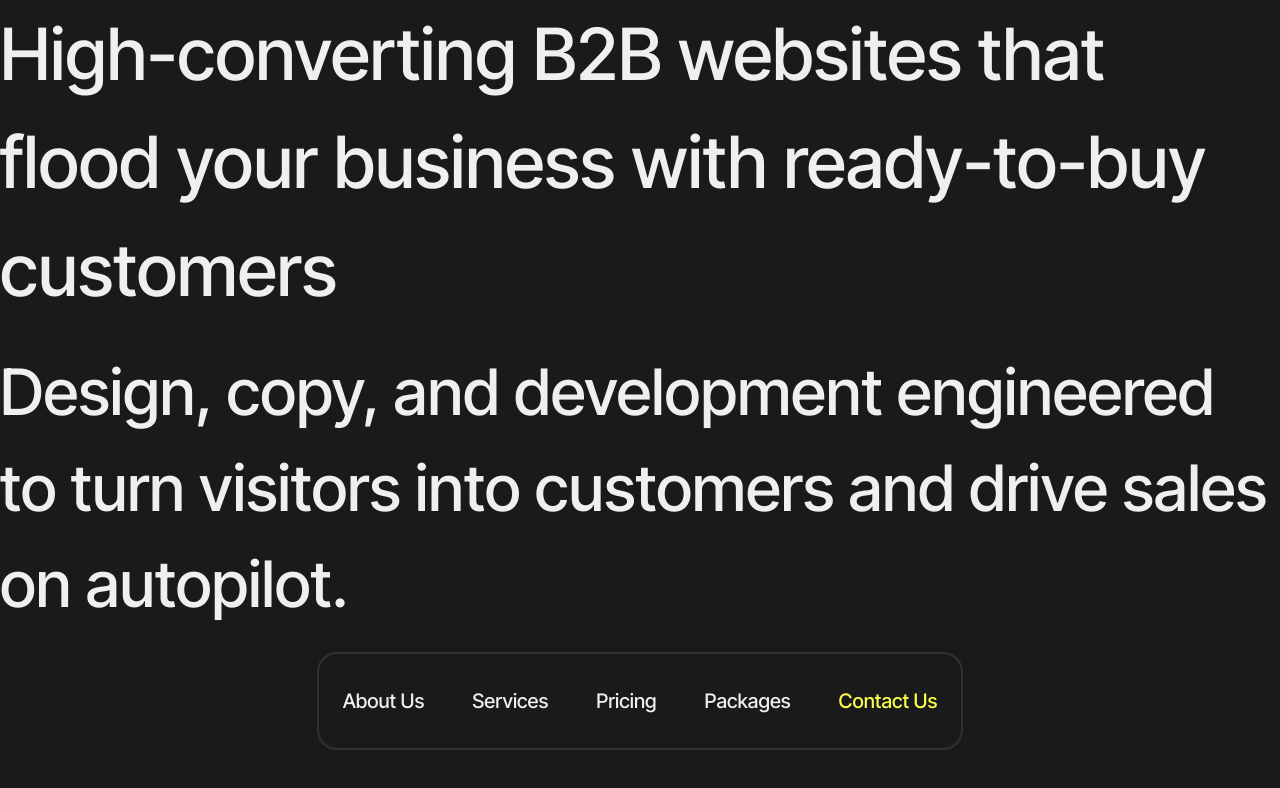
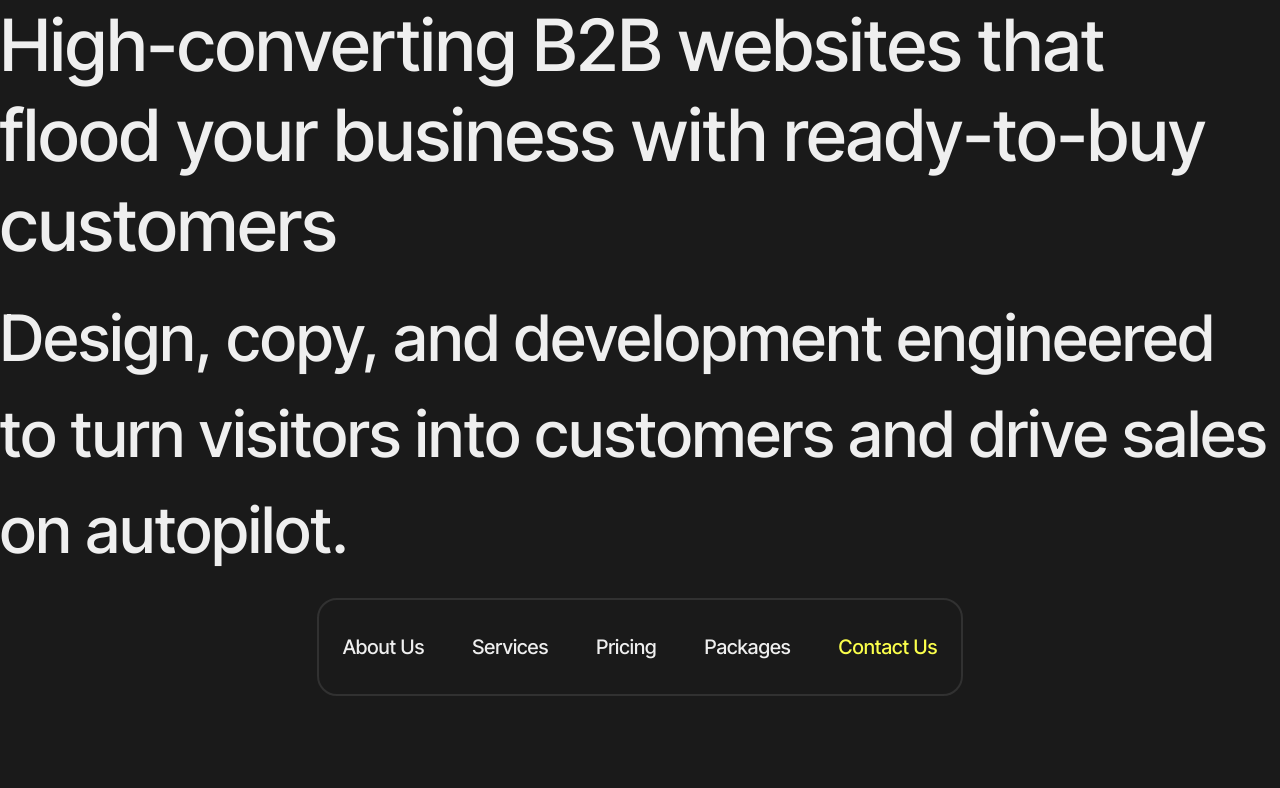
Before and after one commit to sarders/Kauzens-Site, a Next.js app: page / in a window 1280 px wide. Shown: the top 788 px of the page. Built offline with nearby package versions, Linux system fonts and the light colour scheme.

Commit message:
Fix h1 line height

```diff
--- a/src/app/components/Typography/typography.module.css
+++ b/src/app/components/Typography/typography.module.css
@@ -1,6 +1,6 @@
 .h1 {
   font-size: var(--font-size-h1);
-  line-height: 1.5;
+  line-height: 1.25;
 }
 .h2 {
   font-size: var(--font-size-h2);
```
